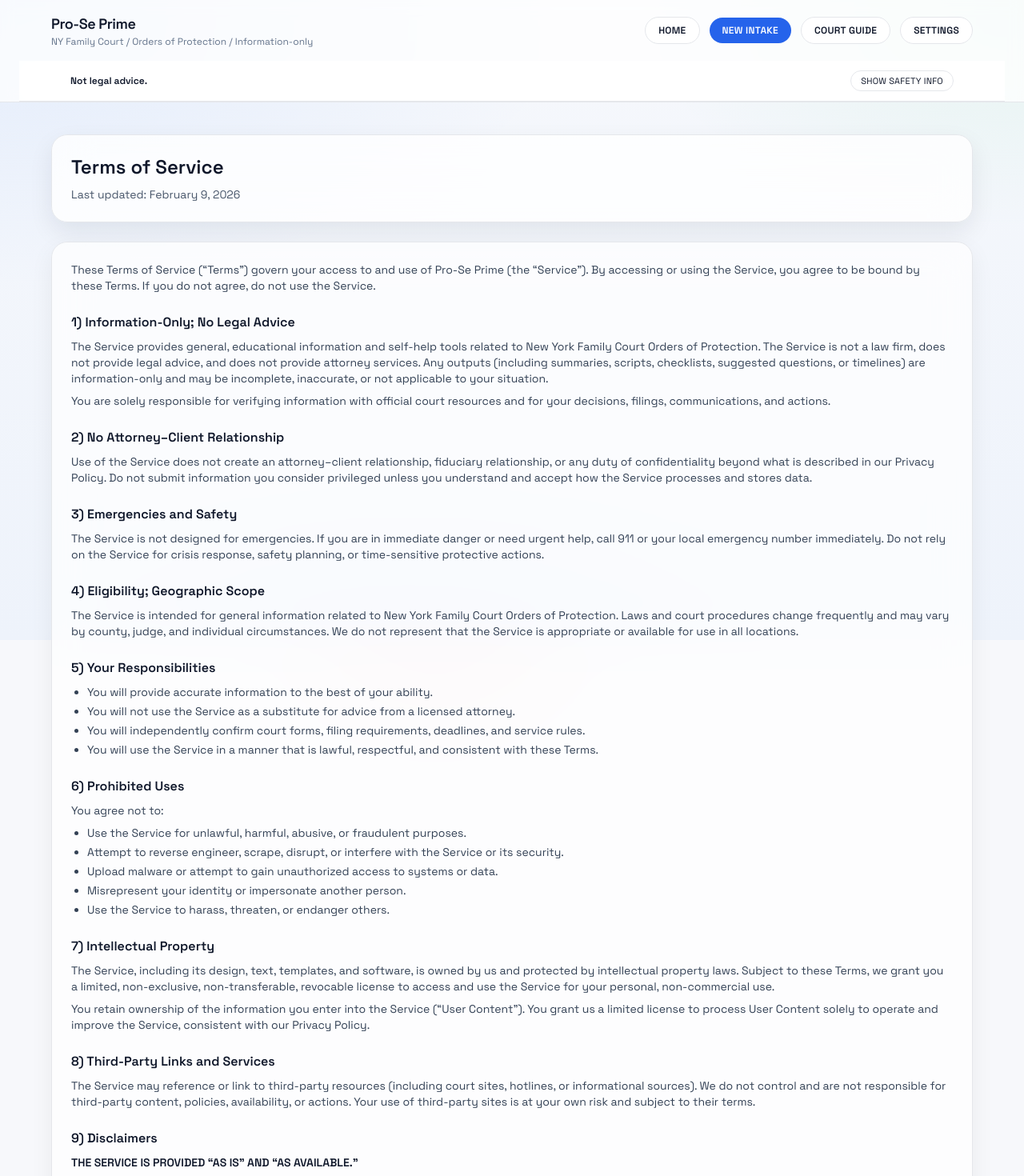
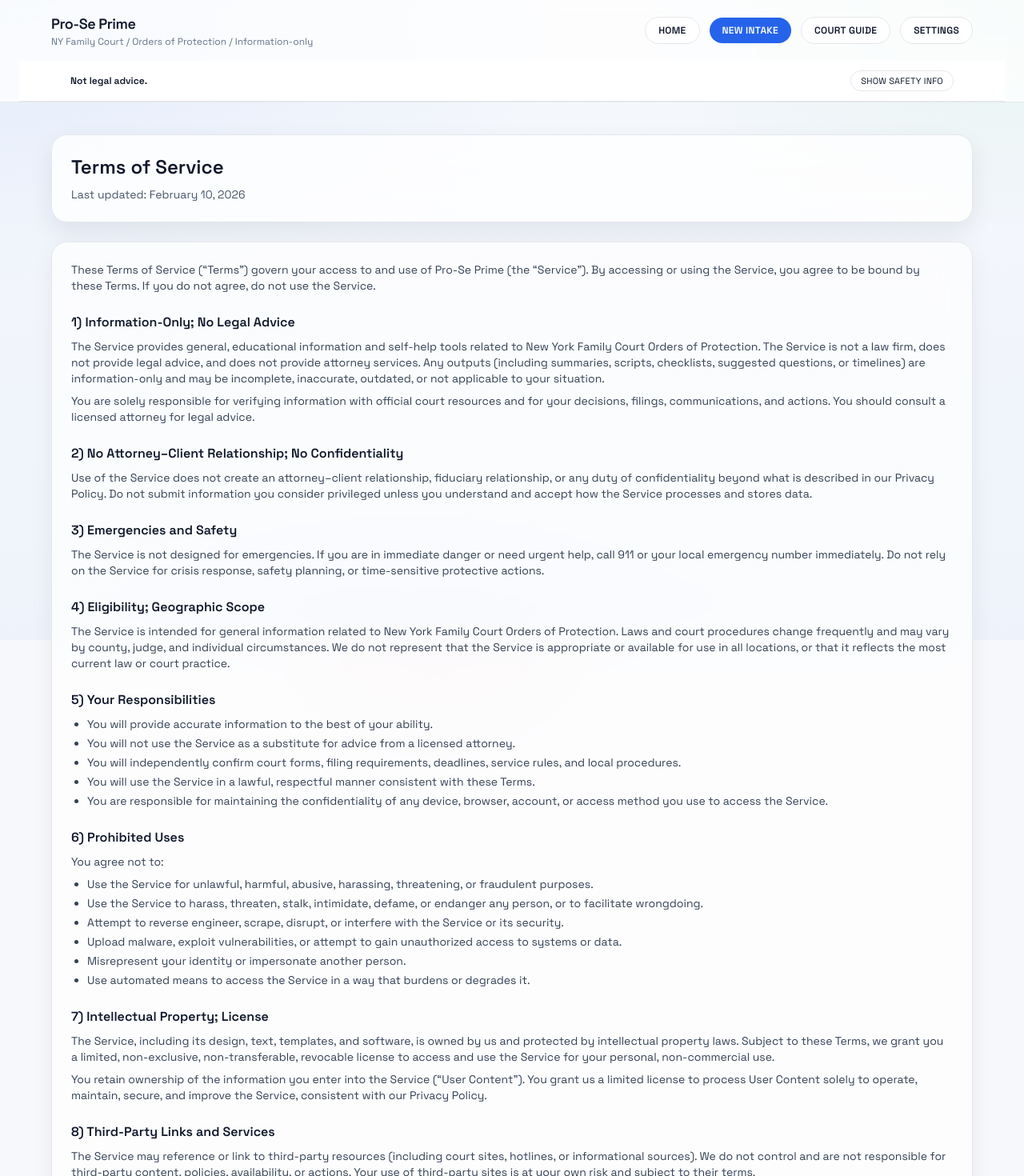
Before and after one commit to elilinden/supportbotCodex, a Next.js app: page /terms in a window 1280 px wide. Shown: the top 1470 px of the page at 80% size. Built offline with nearby package versions, Linux system fonts and the light colour scheme.

Commit message:
Update page.tsx

```diff
--- a/src/app/terms/page.tsx
+++ b/src/app/terms/page.tsx
@@ -5,14 +5,15 @@
     <div className="mx-auto max-w-6xl space-y-6">
       <GlassCardStrong className="border border-black/10 bg-white/80 text-slate-900">
         <h1 className="text-2xl font-semibold">Terms of Service</h1>
-        <p className="mt-2 text-sm text-slate-600">Last updated: February 9, 2026</p>
+        <p className="mt-2 text-sm text-slate-600">Last updated: February 10, 2026</p>
       </GlassCardStrong>
 
       <GlassCard className="border border-black/10 bg-white/70 text-slate-900">
         <div className="space-y-6 text-sm text-slate-700">
           <p>
-            These Terms of Service (“Terms”) govern your access to and use of Pro-Se Prime (the “Service”). By accessing
-            or using the Service, you agree to be bound by these Terms. If you do not agree, do not use the Service.
+            These Terms of Service (“Terms”) govern your access to and use of Pro-Se Prime (the “Service”).
+            By accessing or using the Service, you agree to be bound by these Terms. If you do not agree,
+            do not use the Service.
           </p>
 
           <section className="space-y-2">
@@ -21,16 +22,16 @@
               The Service provides general, educational information and self-help tools related to New York Family Court
               Orders of Protection. The Service is not a law firm, does not provide legal advice, and does not provide
               attorney services. Any outputs (including summaries, scripts, checklists, suggested questions, or timelines)
-              are information-only and may be incomplete, inaccurate, or not applicable to your situation.
+              are information-only and may be incomplete, inaccurate, outdated, or not applicable to your situation.
             </p>
             <p>
               You are solely responsible for verifying information with official court resources and for your decisions,
-              filings, communications, and actions.
+              filings, communications, and actions. You should consult a licensed attorney for legal advice.
             </p>
           </section>
 
           <section className="space-y-2">
-            <h2 className="text-base font-semibold text-slate-900">2) No Attorney–Client Relationship</h2>
+            <h2 className="text-base font-semibold text-slate-900">2) No Attorney–Client Relationship; No Confidentiality</h2>
             <p>
               Use of the Service does not create an attorney–client relationship, fiduciary relationship, or any duty of
               confidentiality beyond what is described in our Privacy Policy. Do not submit information you consider
@@ -41,18 +42,19 @@
           <section className="space-y-2">
             <h2 className="text-base font-semibold text-slate-900">3) Emergencies and Safety</h2>
             <p>
-              The Service is not designed for emergencies. If you are in immediate danger or need urgent help, call 911
-              or your local emergency number immediately. Do not rely on the Service for crisis response, safety planning,
-              or time-sensitive protective actions.
+              The Service is not designed for emergencies. If you are in immediate danger or need urgent help, call 911 or
+              your local emergency number immediately. Do not rely on the Service for crisis response, safety planning, or
+              time-sensitive protective actions.
             </p>
           </section>
 
           <section className="space-y-2">
             <h2 className="text-base font-semibold text-slate-900">4) Eligibility; Geographic Scope</h2>
             <p>
-              The Service is intended for general information related to New York Family Court Orders of Protection.
-              Laws and court procedures change frequently and may vary by county, judge, and individual circumstances.
-              We do not represent that the Service is appropriate or available for use in all locations.
+              The Service is intended for general information related to New York Family Court Orders of Protection. Laws
+              and court procedures change frequently and may vary by county, judge, and individual circumstances. We do not
+              represent that the Service is appropriate or available for use in all locations, or that it reflects the most
+              current law or court practice.
             </p>
           </section>
 
@@ -61,9 +63,14 @@
             <ul className="list-disc space-y-1 pl-5">
               <li>You will provide accurate information to the best of your ability.</li>
               <li>You will not use the Service as a substitute for advice from a licensed attorney.</li>
-              <li>You will independently confirm court forms, filing requirements, deadlines, and service rules.</li>
               <li>
-                You will use the Service in a manner that is lawful, respectful, and consistent with these Terms.
+                You will independently confirm court forms, filing requirements, deadlines, service rules, and local
+                procedures.
+              </li>
+              <li>You will use the Service in a lawful, respectful manner consistent with these Terms.</li>
+              <li>
+                You are responsible for maintaining the confidentiality of any device, browser, account, or access method
+                you use to access the Service.
               </li>
             </ul>
           </section>
@@ -72,16 +79,20 @@
             <h2 className="text-base font-semibold text-slate-900">6) Prohibited Uses</h2>
             <p>You agree not to:</p>
             <ul className="list-disc space-y-1 pl-5">
-              <li>Use the Service for unlawful, harmful, abusive, or fraudulent purposes.</li>
+              <li>Use the Service for unlawful, harmful, abusive, harassing, threatening, or fraudulent purposes.</li>
+              <li>
+                Use the Service to harass, threaten, stalk, intimidate, defame, or endanger any person, or to facilitate
+                wrongdoing.
+              </li>
               <li>Attempt to reverse engineer, scrape, disrupt, or interfere with the Service or its security.</li>
-              <li>Upload malware or attempt to gain unauthorized access to systems or data.</li>
+              <li>Upload malware, exploit vulnerabilities, or attempt to gain unauthorized access to systems or data.</li>
               <li>Misrepresent your identity or impersonate another person.</li>
-              <li>Use the Service to harass, threaten, or endanger others.</li>
+              <li>Use automated means to access the Service in a way that burdens or degrades it.</li>
             </ul>
           </section>
 
           <section className="space-y-2">
-            <h2 className="text-base font-semibold text-slate-900">7) Intellectual Property</h2>
+            <h2 className="text-base font-semibold text-slate-900">7) Intellectual Property; License</h2>
             <p>
               The Service, including its design, text, templates, and software, is owned by us and protected by
               intellectual property laws. Subject to these Terms, we grant you a limited, non-exclusive, non-transferable,
@@ -89,7 +100,8 @@
             </p>
             <p>
               You retain ownership of the information you enter into the Service (“User Content”). You grant us a limited
-              license to process User Content solely to operate and improve the Service, consistent with our Privacy Policy.
+              license to process User Content solely to operate, maintain, secure, and improve the Service, consistent with
+              our Privacy Policy.
             </p>
           </section>
 
@@ -97,8 +109,8 @@
             <h2 className="text-base font-semibold text-slate-900">8) Third-Party Links and Services</h2>
             <p>
               The Service may reference or link to third-party resources (including court sites, hotlines, or informational
-              sources). We do not control and are not responsible for third-party content, policies, availability, or actions.
-              Your use of third-party sites is at your own risk and subject to their terms.
+              sources). We do not control and are not responsible for third-party content, policies, availability, or
+              actions. Your use of third-party sites is at your own risk and subject to their terms.
             </p>
           </section>
 
@@ -106,10 +118,10 @@
             <h2 className="text-base font-semibold text-slate-900">9) Disclaimers</h2>
             <p className="font-semibold text-slate-900">THE SERVICE IS PROVIDED “AS IS” AND “AS AVAILABLE.”</p>
             <p>
-              To the maximum extent permitted by law, we disclaim all warranties of any kind, whether express, implied,
-              or statutory, including warranties of merchantability, fitness for a particular purpose, non-infringement,
-              accuracy, and availability. We do not warrant that the Service will be uninterrupted, error-free, secure,
-              or that outputs will be correct, complete, or suitable for your circumstances.
+              To the maximum extent permitted by law, we disclaim all warranties of any kind, whether express, implied, or
+              statutory, including warranties of merchantability, fitness for a particular purpose, non-infringement,
+              accuracy, and availability. We do not warrant that the Service will be uninterrupted, error-free, secure, or
+              that outputs will be correct, complete, current, or suitable for your circumstances.
             </p>
           </section>
 
@@ -146,6 +158,7 @@
             <p>
               We may suspend or terminate your access to the Service at any time if we believe you violated these Terms or
               if your use poses risk to others, the Service, or our operations. You may stop using the Service at any time.
+              Sections that by their nature should survive termination will survive (including Sections 7–15).
             </p>
           </section>
 
@@ -171,8 +184,8 @@
             <h2 className="text-base font-semibold text-slate-900">15) Miscellaneous</h2>
             <ul className="list-disc space-y-1 pl-5">
               <li>
-                <span className="font-semibold text-slate-900">Severability:</span> If any provision is found unenforceable,
-                the remaining provisions remain in effect.
+                <span className="font-semibold text-slate-900">Severability:</span> If any provision is found
+                unenforceable, the remaining provisions remain in effect.
               </li>
               <li>
                 <span className="font-semibold text-slate-900">No waiver:</span> Our failure to enforce a provision is not a
@@ -182,6 +195,10 @@
                 <span className="font-semibold text-slate-900">Entire agreement:</span> These Terms and the Privacy Policy
                 constitute the entire agreement regarding the Service.
               </li>
+              <li>
+                <span className="font-semibold text-slate-900">Assignment:</span> You may not assign these Terms without our
+                prior written consent. We may assign these Terms as part of a merger, acquisition, or sale of assets.
+              </li>
             </ul>
           </section>
 
@@ -189,7 +206,10 @@
             <h2 className="text-base font-semibold text-slate-900">16) Contact</h2>
             <p>
               Questions about these Terms:{" "}
-              <a href="mailto:support@proseprime.com" className="font-semibold text-slate-900 underline underline-offset-4">
+              <a
+                href="mailto:support@proseprime.com"
+                className="font-semibold text-slate-900 underline underline-offset-4"
+              >
                 support@proseprime.com
               </a>
             </p>
```
